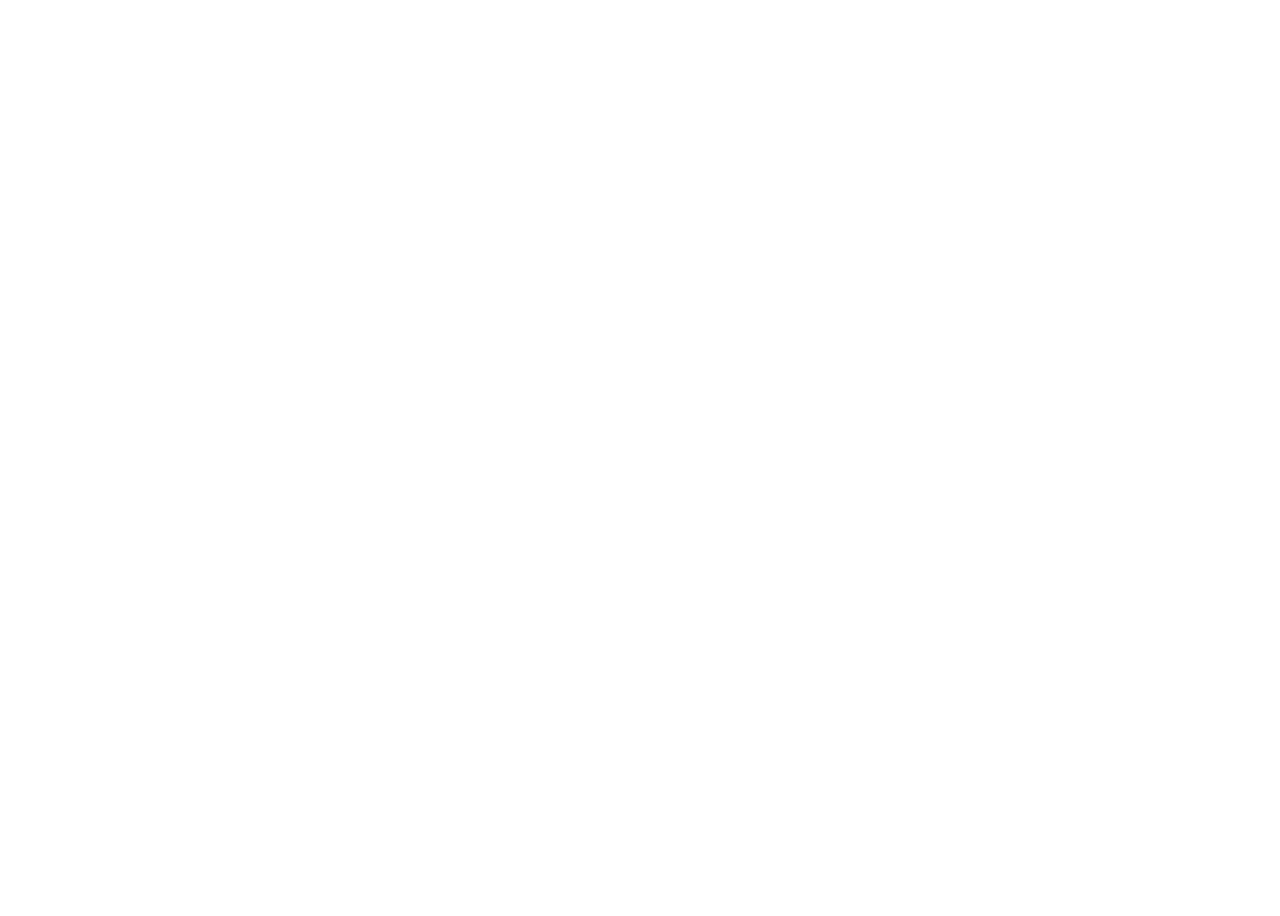
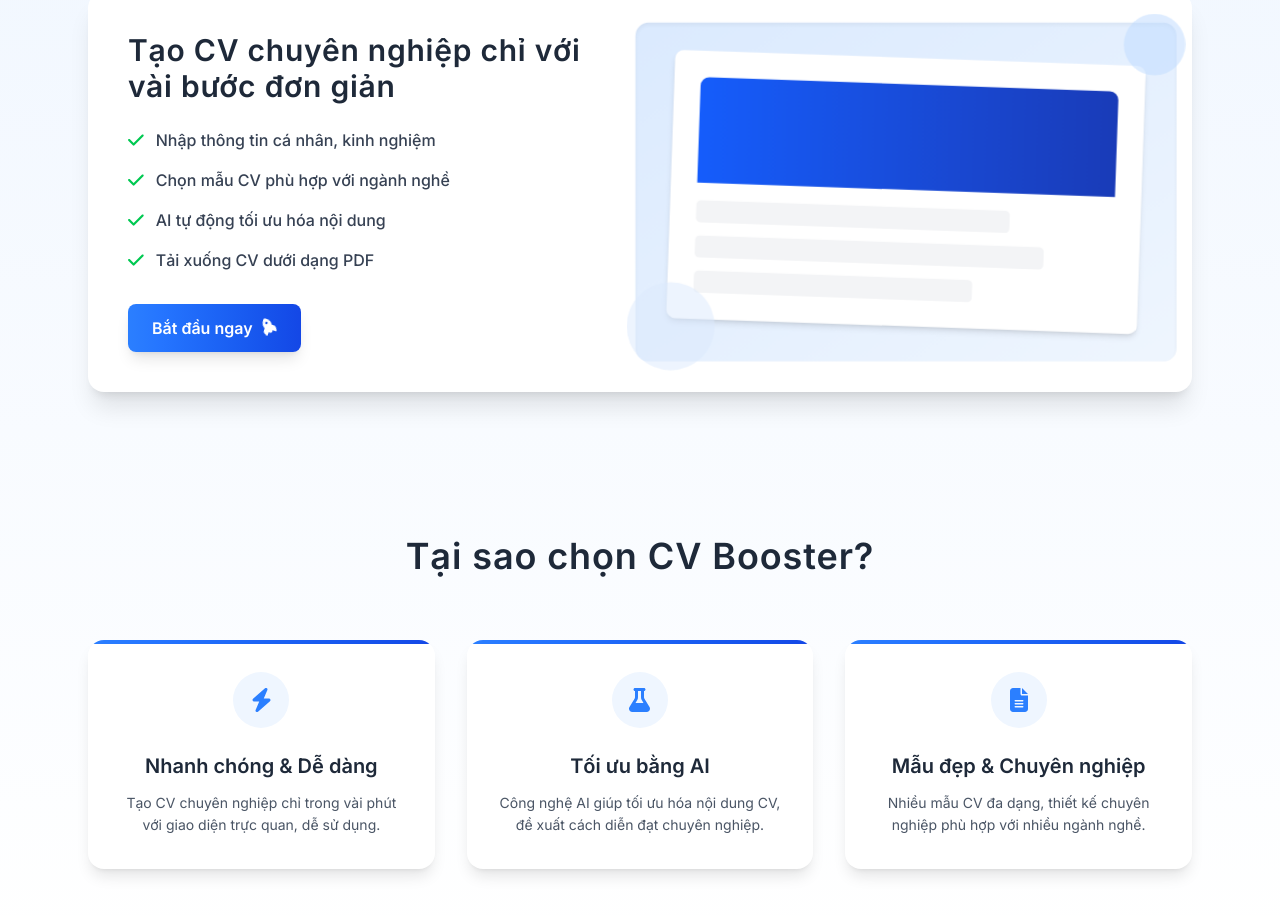
Before and after one commit to hcmute-dsc/Web-CV-boots-AI-fe, a React (Vite) app: page /home in a window 1280 px wide. Shown: the part 320-1236 px from the top of the page. Before the commit the page ends 800 px from the top, so only its background shows below. Built offline with nearby package versions, Linux system fonts and the light colour scheme.

Commit message:
updateHome

```diff
--- /dev/null
+++ b/components/CVBoosterCard.tsx
@@ -0,0 +1,127 @@
+import {
+  faBolt,
+  faFlask,
+  faFileAlt,
+  faRocket,
+  faCheck,
+} from "@fortawesome/free-solid-svg-icons";
+import { FontAwesomeIcon } from "@fortawesome/react-fontawesome";
+
+const CVBoosterCard: React.FC = () => {
+  return (
+    <div className="font-[Inter] bg-gradient-to-b from-blue-50 to-white min-h-screen">
+      {/* Hero Section */}
+      <section className="py-16 px-6 max-w-6xl mx-auto text-center">
+        <h1 className="text-5xl font-bold text-[#183DB9] mb-4 tracking-wide">
+          CV Booster
+        </h1>
+
+        <p className="text-lg text-gray-600 mb-12 max-w-2xl mx-auto leading-relaxed">
+          Nâng cấp hồ sơ chuyên nghiệp của bạn với sức mạnh của AI. Tạo CV ấn
+          tượng chỉ trong vài phút.
+        </p>
+
+        {/* Component Card: Tạo CV chuyên nghiệp chỉ với vài bước đơn giản */}
+        <div className="bg-white shadow-xl rounded-2xl p-10 flex flex-col md:flex-row items-center gap-10 transform hover:shadow-2xl transition-all duration-300">
+          {/* Nội dung bên trái */}
+          <div className="md:w-1/2 text-left">
+            <h2 className="text-3xl font-semibold text-gray-800 mb-6 tracking-wide">
+              Tạo CV chuyên nghiệp chỉ với vài bước đơn giản
+            </h2>
+            <ul className="space-y-4 mb-8">
+              {[
+                "Nhập thông tin cá nhân, kinh nghiệm",
+                "Chọn mẫu CV phù hợp với ngành nghề",
+                "AI tự động tối ưu hóa nội dung",
+                "Tải xuống CV dưới dạng PDF",
+              ].map((text, index) => (
+                <li
+                  key={index}
+                  className="flex items-center gap-3 group"
+                  data-tip="Chỉ mất 2 phút để hoàn thành bước này!"
+                >
+                  <FontAwesomeIcon
+                    icon={faCheck}
+                    className="text-green-500 text-lg group-hover:scale-110 transition-transform"
+                  />
+                  <span className="text-base font-medium text-gray-700 group-hover:text-gray-900 transition-colors">
+                    {text}
+                  </span>
+                </li>
+              ))}
+            </ul>
+            {/* Nút CTA với gradient và hiệu ứng nổi bật */}
+            <button className="btn bg-gradient-to-r from-blue-500 to-blue-700 text-white font-semibold flex items-center gap-2 hover:from-blue-600 hover:to-blue-800 hover:scale-105 transition-all duration-300 shadow-lg rounded-lg px-6 py-3">
+              Bắt đầu ngay
+              <FontAwesomeIcon icon={faRocket} className="fa-spin" />
+            </button>
+          </div>
+          {/* Hình minh họa bên phải - Tăng kích thước */}
+          <div className="md:w-1/2 relative scale-110">
+            <div className="bg-gradient-to-br from-blue-100 to-blue-50 rounded-xl p-8 shadow-inner">
+              <div className="bg-white rounded-lg p-6 shadow-md transform rotate-2 hover:rotate-0 transition-transform duration-300">
+                <div className="h-24 bg-gradient-to-r from-blue-600 to-blue-800 rounded-t-lg"></div>
+                <div className="h-5 bg-gray-100 rounded mt-4 w-3/4"></div>
+                <div className="h-5 bg-gray-100 rounded mt-3 w-5/6"></div>
+                <div className="h-5 bg-gray-100 rounded mt-3 w-2/3"></div>
+              </div>
+            </div>
+            {/* Hiệu ứng trang trí */}
+            <div className="absolute -top-2 -right-2 h-14 w-14 bg-blue-200 rounded-full opacity-50"></div>
+            <div className="absolute -bottom-2 -left-2 h-20 w-20 bg-blue-100 rounded-full opacity-50"></div>
+          </div>
+        </div>
+      </section>
+
+      {/* Component Grid: Tại sao chọn CV Booster? */}
+      <section className="py-20 px-6 max-w-6xl mx-auto text-center">
+        <h2 className="text-4xl font-semibold text-gray-800 mb-16 tracking-wide">
+          Tại sao chọn CV Booster?
+        </h2>
+        <div className="grid grid-cols-1 md:grid-cols-3 gap-8">
+          {[
+            {
+              icon: faBolt,
+              title: "Nhanh chóng & Dễ dàng",
+              text: "Tạo CV chuyên nghiệp chỉ trong vài phút với giao diện trực quan, dễ sử dụng.",
+              color: "text-blue-500",
+            },
+            {
+              icon: faFlask,
+              title: "Tối ưu bằng AI",
+              text: "Công nghệ AI giúp tối ưu hóa nội dung CV, đề xuất cách diễn đạt chuyên nghiệp.",
+              color: "text-blue-500",
+            },
+            {
+              icon: faFileAlt,
+              title: "Mẫu đẹp & Chuyên nghiệp",
+              text: "Nhiều mẫu CV đa dạng, thiết kế chuyên nghiệp phù hợp với nhiều ngành nghề.",
+              color: "text-blue-500",
+            },
+          ].map((feature, index) => (
+            <div
+              key={index}
+              className="bg-white p-8 rounded-2xl shadow-lg hover:shadow-xl hover:scale-105 transition-all duration-300 relative overflow-hidden"
+            >
+              <div className="absolute top-0 left-0 h-1 w-full bg-gradient-to-r from-blue-500 to-blue-700"></div>
+              <div className="flex items-center justify-center h-14 w-14 rounded-full bg-blue-50 mb-6 mx-auto">
+                <FontAwesomeIcon
+                  icon={feature.icon}
+                  className={`text-2xl ${feature.color}`}
+                />
+              </div>
+              <h3 className="text-xl font-semibold text-gray-800 mb-3">
+                {feature.title}
+              </h3>
+              <p className="text-sm font-light text-gray-600 leading-relaxed">
+                {feature.text}
+              </p>
+            </div>
+          ))}
+        </div>
+      </section>
+    </div>
+  );
+};
+
+export default CVBoosterCard;
--- a/index.html
+++ b/index.html
@@ -1,12 +1,20 @@
-<!doctype html>
+<!DOCTYPE html>
 <html lang="en">
   <head>
     <meta charset="UTF-8" />
     <link rel="icon" type="image/svg+xml" href="/vite.svg" />
+    <link
+      href="https://fonts.googleapis.com/css2?family=Quicksand:wght@400;500;600;700&display=swap"
+      rel="stylesheet"
+    />
+    <link
+      href="https://fonts.googleapis.com/css2?family=Inter:wght@400;500;600;700&display=swap"
+      rel="stylesheet"
+    />
+
     <meta name="viewport" content="width=device-width, initial-scale=1.0" />
     <title>Vite + React + TS</title>
-    <link href="/src/styles.css" rel="stylesheet">
-
+    <link href="/src/styles.css" rel="stylesheet" />
   </head>
   <body>
     <div id="root"></div>
--- a/package.json
+++ b/package.json
@@ -14,6 +14,8 @@
     "@fortawesome/free-solid-svg-icons": "^6.7.2",
     "@fortawesome/react-fontawesome": "^0.2.2",
     "@tailwindcss/vite": "^4.0.17",
+    "autoprefixer": "^10.4.21",
+    "postcss": "^8.5.3",
     "react": "^19.0.0",
     "react-daisyui": "^5.0.5",
     "react-dom": "^19.0.0",
--- a/pages/Home.tsx
+++ b/pages/Home.tsx
@@ -1,9 +1,11 @@
+import CVBoosterCard from "../components/CVBoosterCard";
+
 const Home = () => {
   return (
     <div>
-        Home
+      <CVBoosterCard />
     </div>
-  )
-}
+  );
+};
 
-export default Home
+export default Home;
```
Also changed, not shown: 1 other file (tests, documents, lock files or other folders).
